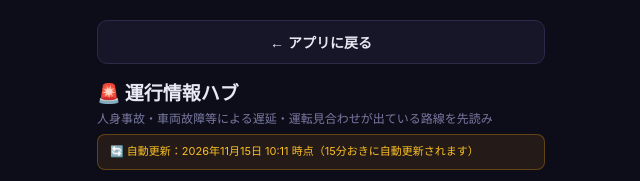
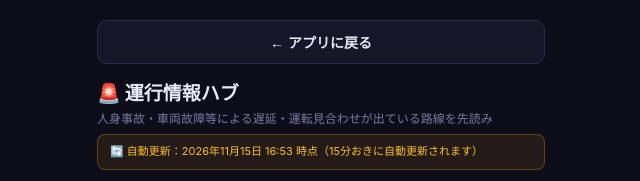
Before and after one commit to odioai001-eng/ichiban-haneda, a plain HTML site: page train_status_hub.html in a window 1280 px wide. Shown: the top 181 px of the page, 319-959 px from the left. Drawn offline with Linux system fonts and the light colour scheme.

Commit message:
自動更新: 運行情報ハブ (2026-11-15 07:53)

```diff
--- a/train_status_hub.html
+++ b/train_status_hub.html
@@ -32,7 +32,7 @@ h1{font-size:19px;font-weight:800;margin-bottom:4px;display:flex;align-items:cen
 
 <h1>🚨 運行情報ハブ</h1>
 <div class="sub">人身事故・車両故障等による遅延・運転見合わせが出ている路線を先読み</div>
-<div class="updated">🔄 自動更新：2026年11月15日 10:11 時点（15分おきに自動更新されます）</div>
+<div class="updated">🔄 自動更新：2026年11月15日 16:53 時点（15分おきに自動更新されます）</div>
 
 
 <div id="items-container">
```
